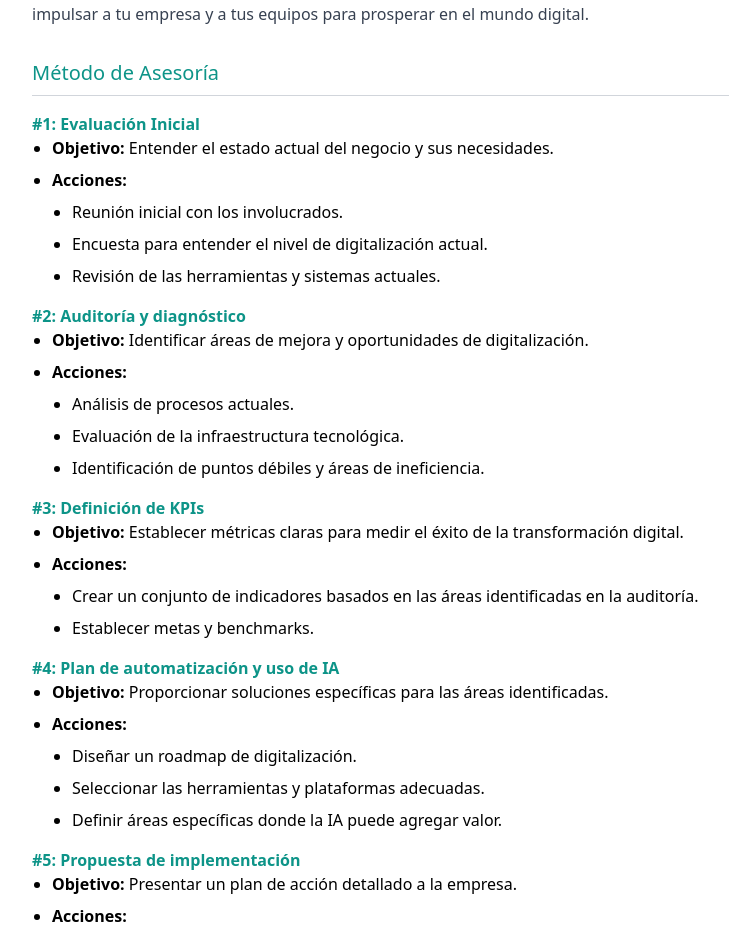
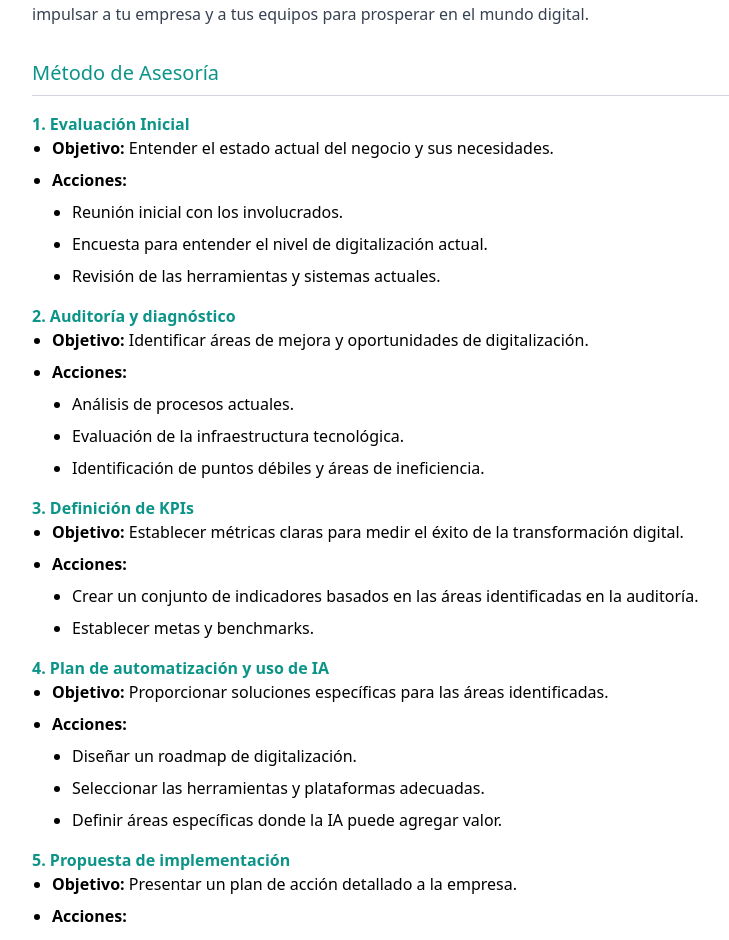
Before and after one commit to camiaguado/camiaguado, a Next.js app: page / in a window 1280 px wide. Shown: the part 1029-1969 px from the top of the page, without its empty margins (192-921 px from the left). Built offline with nearby package versions, Linux system fonts and the light colour scheme.

Commit message:
edit steps

```diff
--- a/components/TabsComponent/TabsComponent.js
+++ b/components/TabsComponent/TabsComponent.js
@@ -45,7 +45,7 @@ export default function TabsComponent() {
 
       {/* Paso 1 */}
       <div className="mb-4">
-        <strong className='text-teal-600'>#1: Evaluación Inicial</strong><br />
+        <strong className='text-teal-600'>1. Evaluación Inicial</strong><br />
         <ul className="list-disc pl-5">
           <li className="mb-2"><strong>Objetivo: </strong>Entender el estado actual del negocio y sus necesidades.</li>
           <li className="mb-2"><strong>Acciones: </strong></li>
@@ -61,7 +61,7 @@ export default function TabsComponent() {
 
       {/* Paso 2 */}
       <div className="mb-4">
-        <strong className='text-teal-600'>#2: Auditoría y diagnóstico</strong><br />
+        <strong className='text-teal-600'>2. Auditoría y diagnóstico</strong><br />
         <ul className="list-disc pl-5">
           <li className="mb-2"><strong>Objetivo: </strong>Identificar áreas de mejora y oportunidades de digitalización.</li>
           <li className="mb-2"><strong>Acciones: </strong></li>
@@ -80,7 +80,7 @@ export default function TabsComponent() {
 
       {/* Paso 3 */}
       <div className="mb-4">
-        <strong className='text-teal-600'>#3: Definición de KPIs
+        <strong className='text-teal-600'>3. Definición de KPIs
 </strong><br />
         <ul className="list-disc pl-5">
           <li className="mb-2"><strong>Objetivo: </strong>Establecer métricas claras para medir el éxito de la transformación digital.</li>
@@ -98,7 +98,7 @@ export default function TabsComponent() {
 
 {/* Paso 4 */}
 <div className="mb-4">
-        <strong className='text-teal-600'>#4: Plan de automatización y uso de IA
+        <strong className='text-teal-600'>4. Plan de automatización y uso de IA
 </strong><br />
         <ul className="list-disc pl-5">
           <li className="mb-2"><strong>Objetivo: </strong>Proporcionar soluciones específicas para las áreas identificadas.</li>
@@ -122,7 +122,7 @@ export default function TabsComponent() {
 
       {/* Paso 5 */}
 <div className="mb-4">
-        <strong className='text-teal-600'>#5: Propuesta de implementación
+        <strong className='text-teal-600'>5. Propuesta de implementación
 </strong><br />
         <ul className="list-disc pl-5">
           <li className="mb-2"><strong>Objetivo: </strong>Presentar un plan de acción detallado a la empresa.</li>
```
